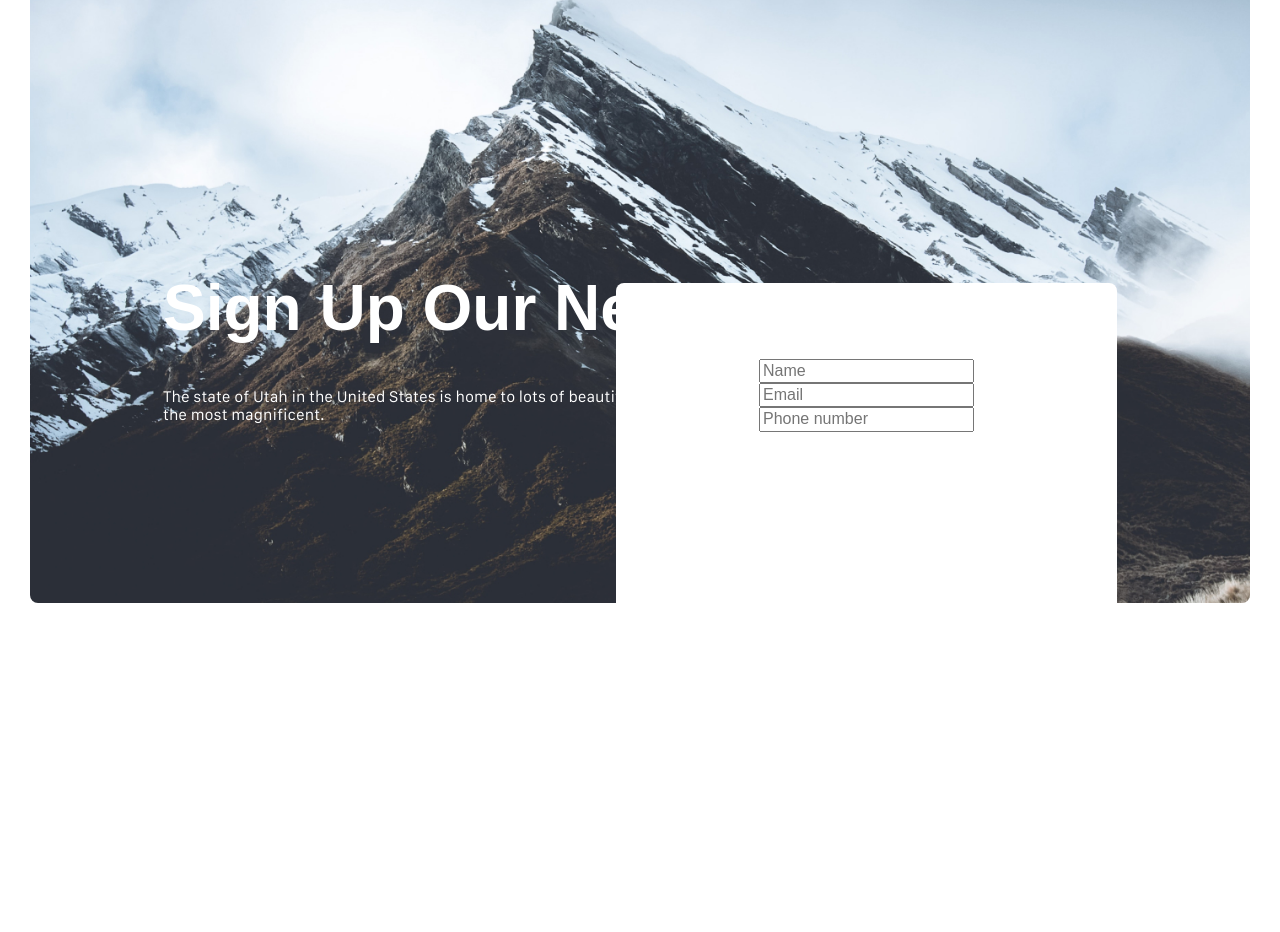
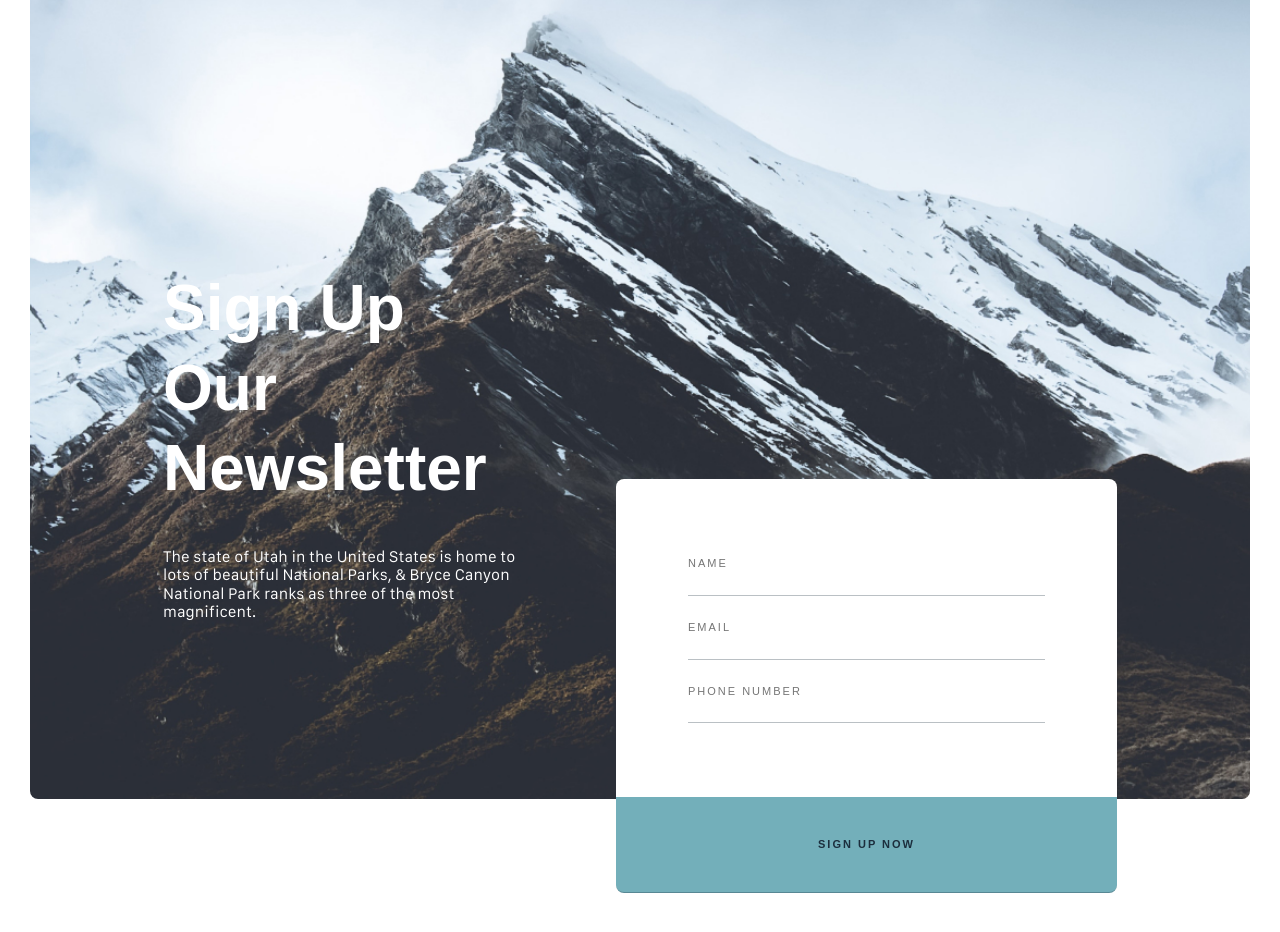
Before and after one commit to juliawednesday/Mother-Earth, a plain HTML site: page index.html in a window 1280 px wide. Shown: the part 4114-5046 px from the top of the page. Before the commit the page ends 4867 px from the top, so only its background shows below. Drawn offline with nearby package versions, Linux system fonts and the light colour scheme.

Commit message:
Newsletter subscribe part-3

```diff
--- a/css/components/_newsletter.css
+++ b/css/components/_newsletter.css
@@ -16,7 +16,9 @@
 	padding: 0 var(--newsletter-gap);
 	padding-top: 338px;
 	padding-bottom: 178px;
+	z-index: 3;
 }
+
 
 .newsltter__text {
 	max-width: 370px;
@@ -24,7 +26,7 @@
 
 .newsletter__title {
 	color: var(--white-color);
-	min-width: 370px;
+	width: 370px;
 	margin-bottom: 40px;
 }
 
@@ -33,6 +35,7 @@
 	font-weight: 400;
 	font-size: 16px;
 	color: var(--white-color);
+	width: 370px;
 }
 
 .newsletter__form {
@@ -49,7 +52,25 @@
 	width: 501px;
 	height: 416px;
 	border-radius: 8px;
-	padding-top: 76px;
-	padding-left: 72px;
-	padding-right: 72px;
+	padding-top: 53px;
 }
+
+.subscribe-form__field {
+	width: calc(100% - (72px * 2));
+	border: none;
+	border-bottom: 1px solid rgba(28, 46, 61, 0.3);
+	padding: 25px 0;
+	font-size: 11px;
+	letter-spacing: 2px;
+	color: var(--dark-color);
+  text-transform: uppercase;
+}
+
+.subscribe-form__btn {
+	margin-top: 74px;
+	width: 100%;
+	background-color: var(--neptune-color);
+	padding: 41px 80px;
+	border-top-left-radius: 0;
+	border-top-right-radius: 0;
+}
```
